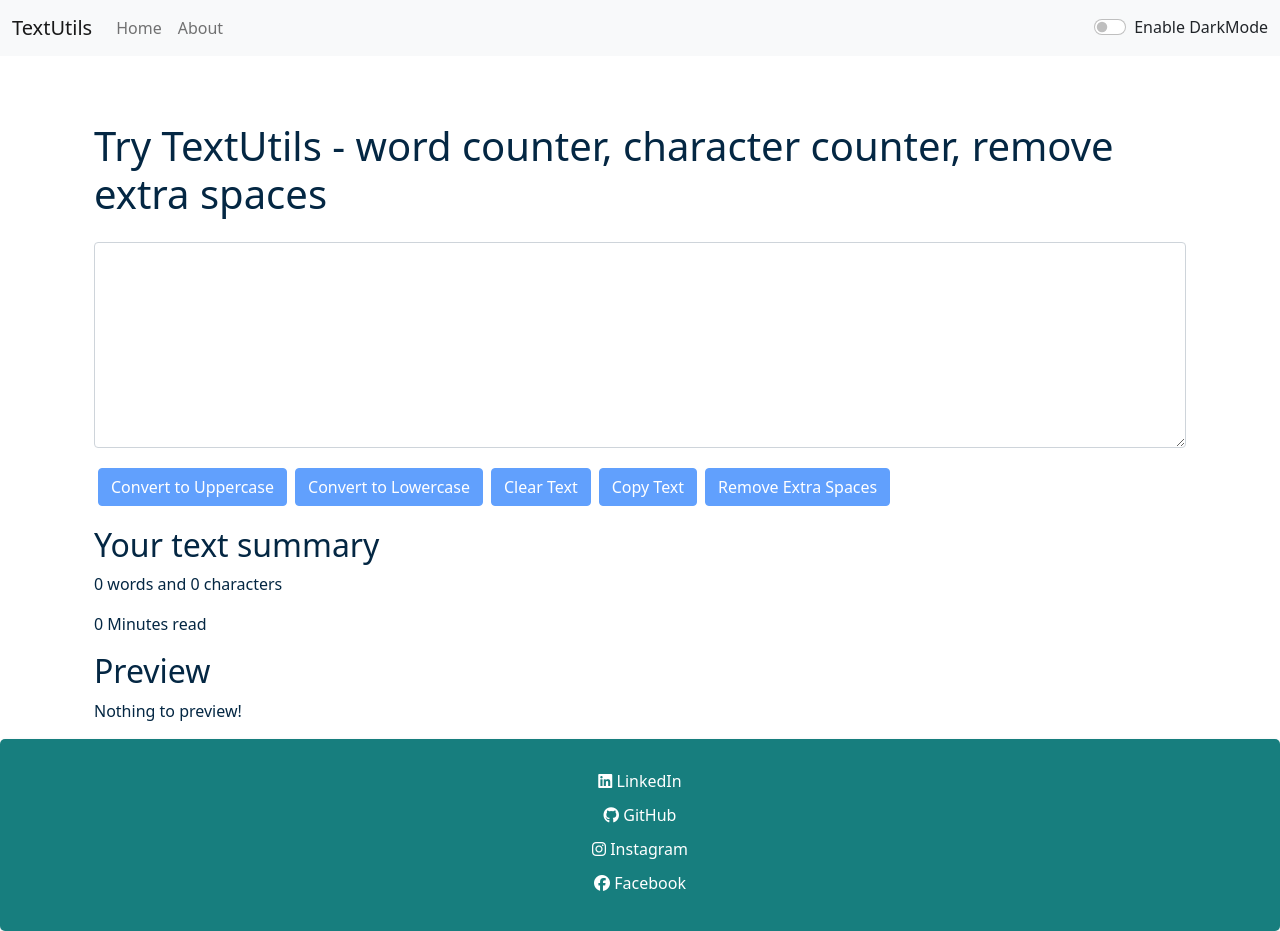
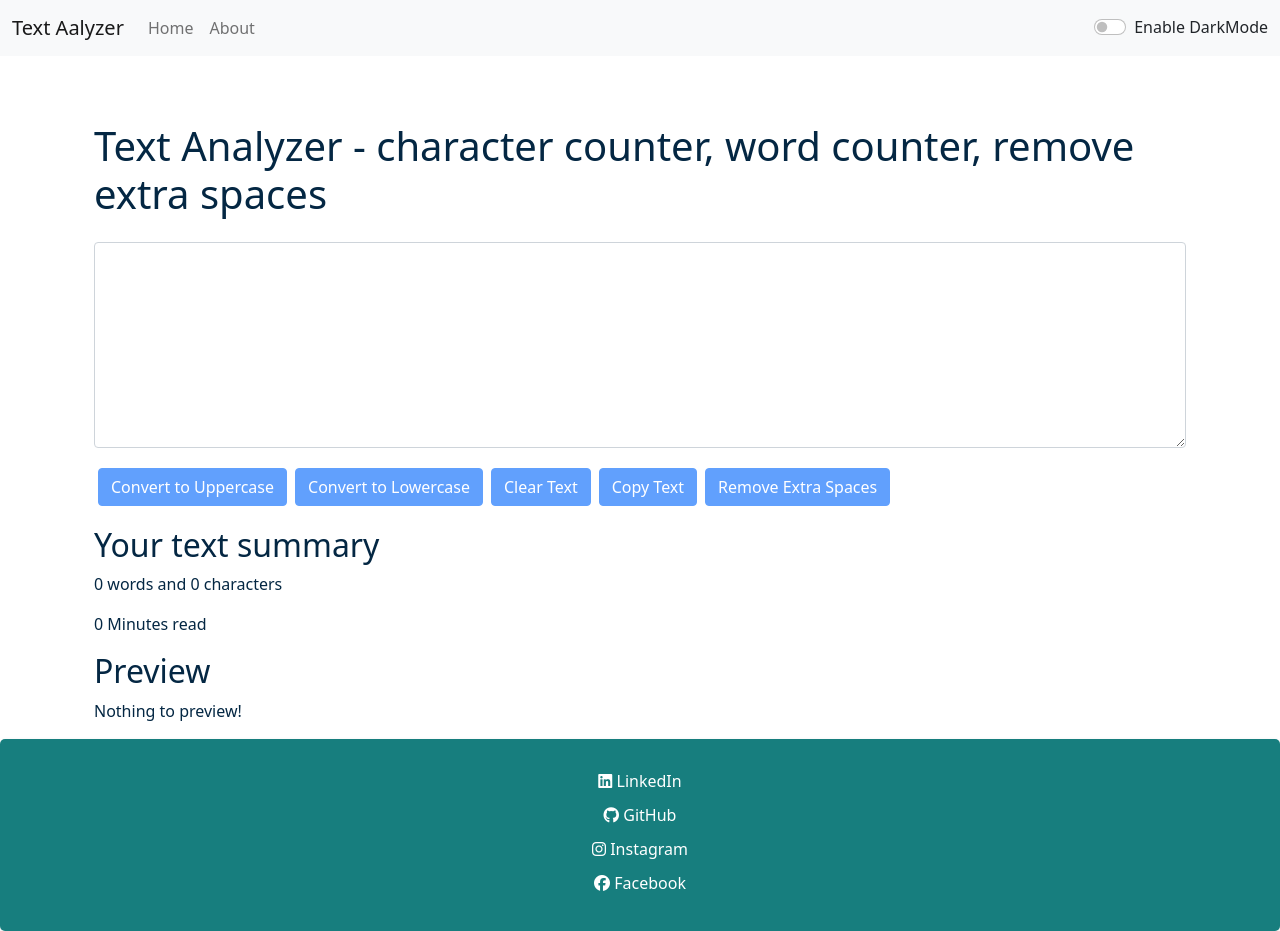
Before and after one commit to mubashir1837/TextAnalyzer, a React (Create React App) app: page / in a window 1280 px wide. Built offline with nearby package versions, Linux system fonts and the light colour scheme.

Commit message:
portfolio

```diff
--- a/public/index.html
+++ b/public/index.html
@@ -14,7 +14,7 @@
     <!-- Bootstrap CSS -->
     <link href="https://cdn.jsdelivr.net/npm/bootstrap@5.1.0/dist/css/bootstrap.min.css" rel="stylesheet" integrity="sha384-KyZXEAg3QhqLMpG8r+8fhAXLRk2vvoC2f3B09zVXn8CA5QIVfZOJ3BCsw2P0p/We" crossorigin="anonymous">
 
-    <title>TextCase Analyzer - Word counter | character counter | lowercase to uppercase | uppercase to lowercase</title>
+    <title>Text Analyzer - Word counter | character counter | lowercase to uppercase | uppercase to lowercase</title>
   </head>
   <body>
     <noscript>You need to enable JavaScript to run this app.</noscript>
--- a/src/App.js
+++ b/src/App.js
@@ -32,18 +32,18 @@ function App() {
   const toggleMode = () => {
     if (mode === 'light') {
       setMode('dark');
-      document.body.style.backgroundColor = '#042743';
+      document.body.style.backgroundColor = '#2f0443';
       showAlert("Dark mode has been enabled", "success");
     } else {
       setMode('light');
-      document.body.style.backgroundColor = 'white';
+      document.body.style.backgroundColor = '#19bdaf';
       showAlert("Light mode has been enabled", "success");
     }
   }
 
   return (
     <Router>
-      <Navbar title="TextUtils" mode={mode} toggleMode={toggleMode} />
+      <Navbar title="Text Aalyzer" mode={mode} toggleMode={toggleMode} />
       <Alert alert={alert} />
       <div className="container my-3">
         <Switch>
@@ -51,7 +51,7 @@ function App() {
             <About mode={mode} />
           </Route>
           <Route exact path="/">
-            <TextForm showAlert={showAlert} heading="Try TextUtils - word counter, character counter, remove extra spaces" mode={mode} />
+            <TextForm showAlert={showAlert} heading="Text Analyzer - character counter, word counter, remove extra spaces" mode={mode} />
           </Route>
         </Switch>
       </div>
```
